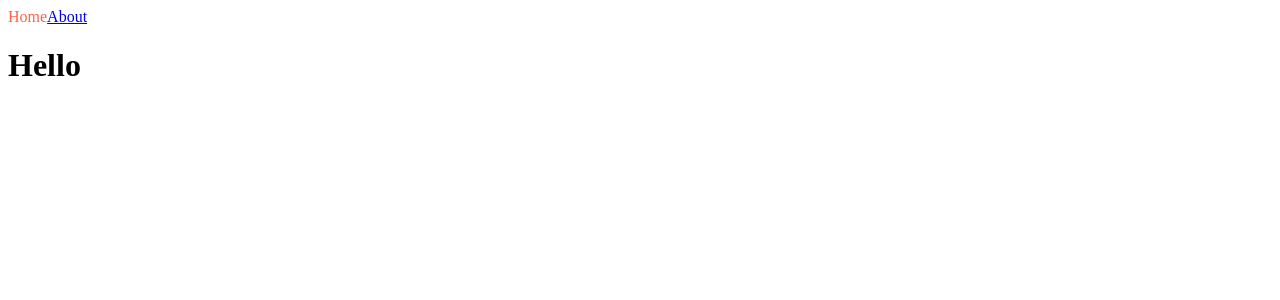
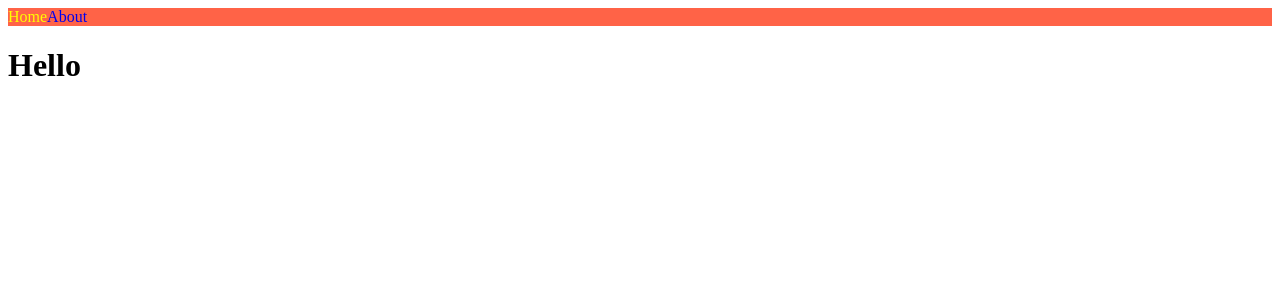
Before and after one commit to minshxxx/NomadNextJS, a Next.js app: page / in a window 1280 px wide. Shown: the top 300 px of the page. Built offline with nearby package versions, Linux system fonts and the light colour scheme.

Commit message:
1 5 Styles JSX

```diff
--- a/pages/components/NavBar.js
+++ b/pages/components/NavBar.js
@@ -1,25 +1,27 @@
 import Link from "next/link";
 import { useRouter } from "next/router";
-import styles from "./NavBar.module.css";
 
 export default function NavBar() {
   const router = useRouter();
   return (
     <nav>
       <Link href="/">
-        <a
-          className={`${styles.link} ${
-            router.pathname === "/" ? styles.active : ""
-          }`}
-        >
-          Home
-        </a>
+        <a className={router.pathname === "/" ? "active" : null}>Home</a>
       </Link>
       <Link href="/about">
-        <a className={router.pathname === "/about" ? styles.active : ""}>
-          About
-        </a>
+        <a className={router.pathname === "/about" ? "active" : null}>About</a>
       </Link>
+      <style jsx>{`
+        nav {
+          background-color: tomato;
+        }
+        a {
+          text-decoration: none;
+        }
+        .active {
+          color: yellow;
+        }
+      `}</style>
     </nav>
   );
 }
--- a/pages/components/NavBar.module.css
+++ /dev/null
@@ -1,7 +0,0 @@
-.link {
-  text-decoration: none;
-}
-
-.active {
-  color: tomato;
-}
```
